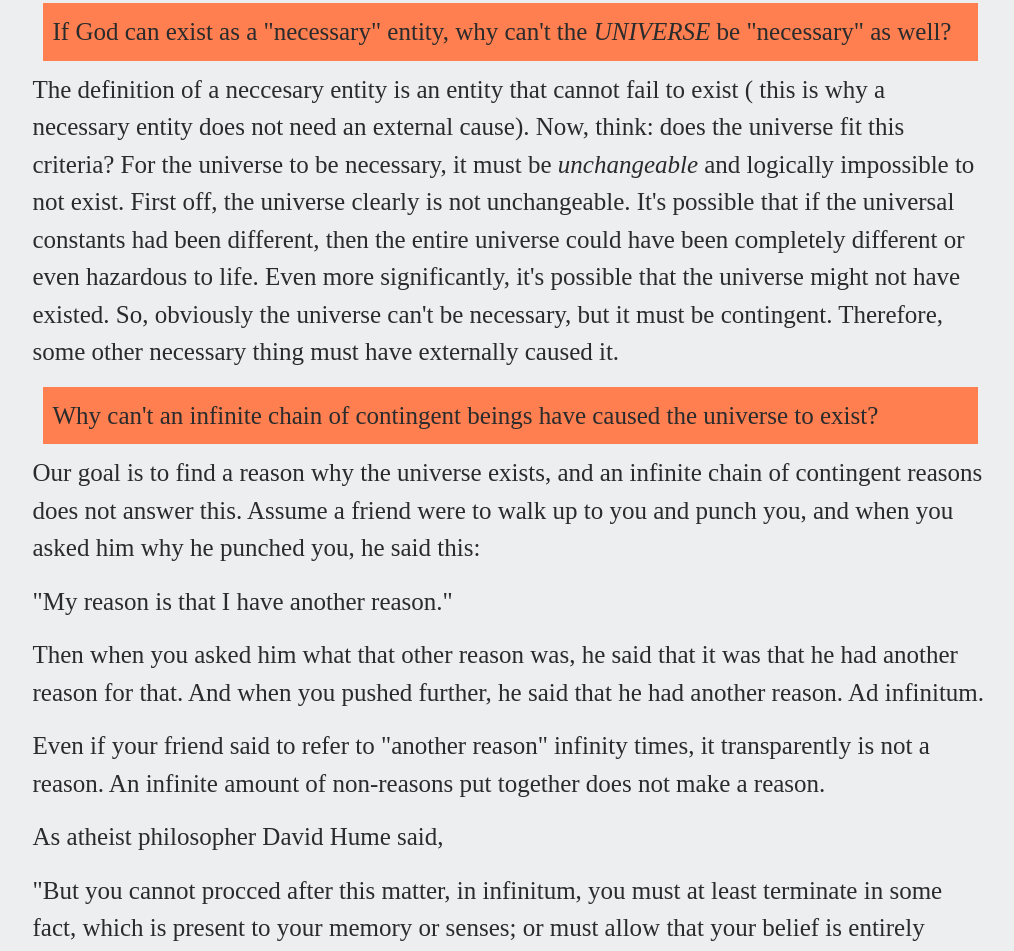
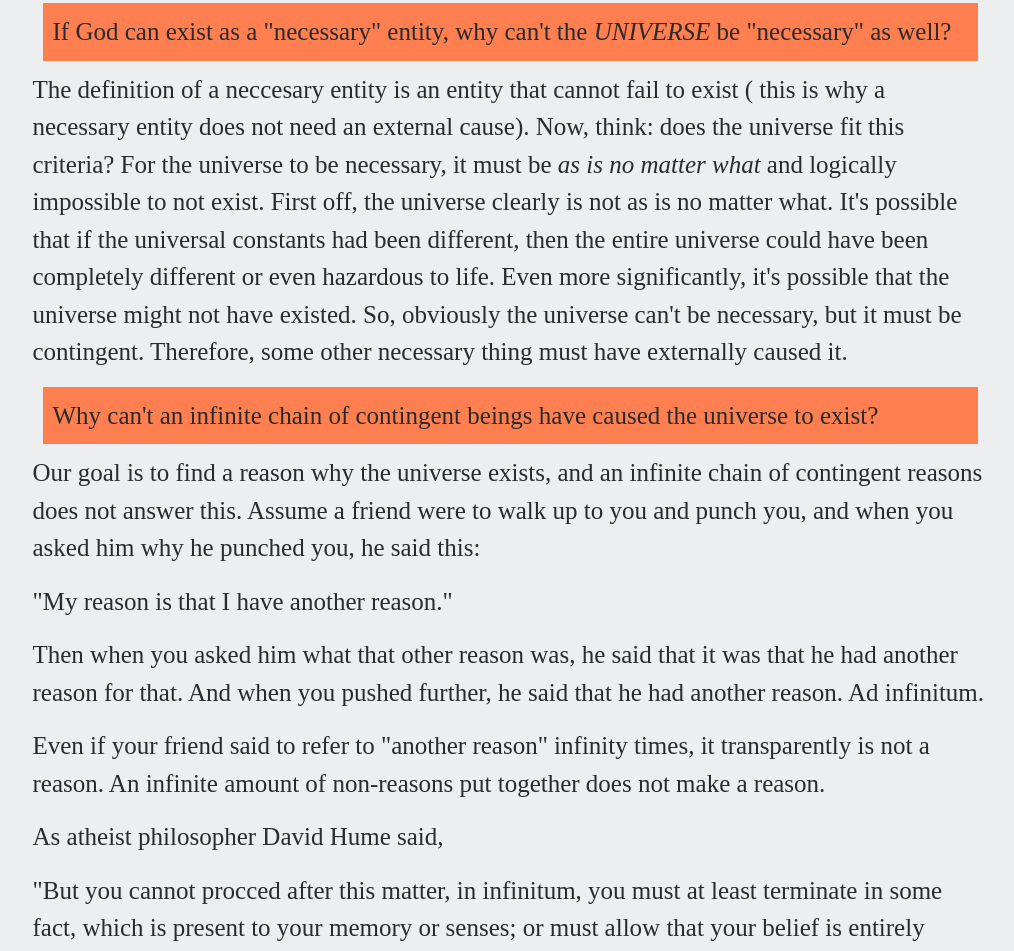
Before and after one commit to apologetic/apologetic.github.io, a plain HTML site: page cosmological.html in a window 1280 px wide. Shown: the part 2432-3383 px from the top of the page, without its empty margins (130-1144 px from the left). Drawn offline with nearby package versions, Linux system fonts and the light colour scheme; a web font is replaced by a local one.

Commit message:
Commit 7

```diff
--- a/cosmological.html
+++ b/cosmological.html
@@ -249,8 +249,8 @@
                 The definition of a neccesary entity is an entity that cannot fail to exist (
                 this is why a necessary entity does not need an external cause). Now,
                 think: does the universe fit this criteria? For the universe to be
-                necessary, it must be <em>unchangeable</em> and logically impossible to not
-                exist. First off, the universe clearly is not unchangeable. It's possible
+                necessary, it must be <em>as is no matter what</em> and logically impossible to not
+                exist. First off, the universe clearly is not as is no matter what. It's possible
                 that if the universal constants had been different, then the entire universe
                 could have been completely different or even hazardous to life. Even
                 more significantly, it's possible that the universe might not have
```
